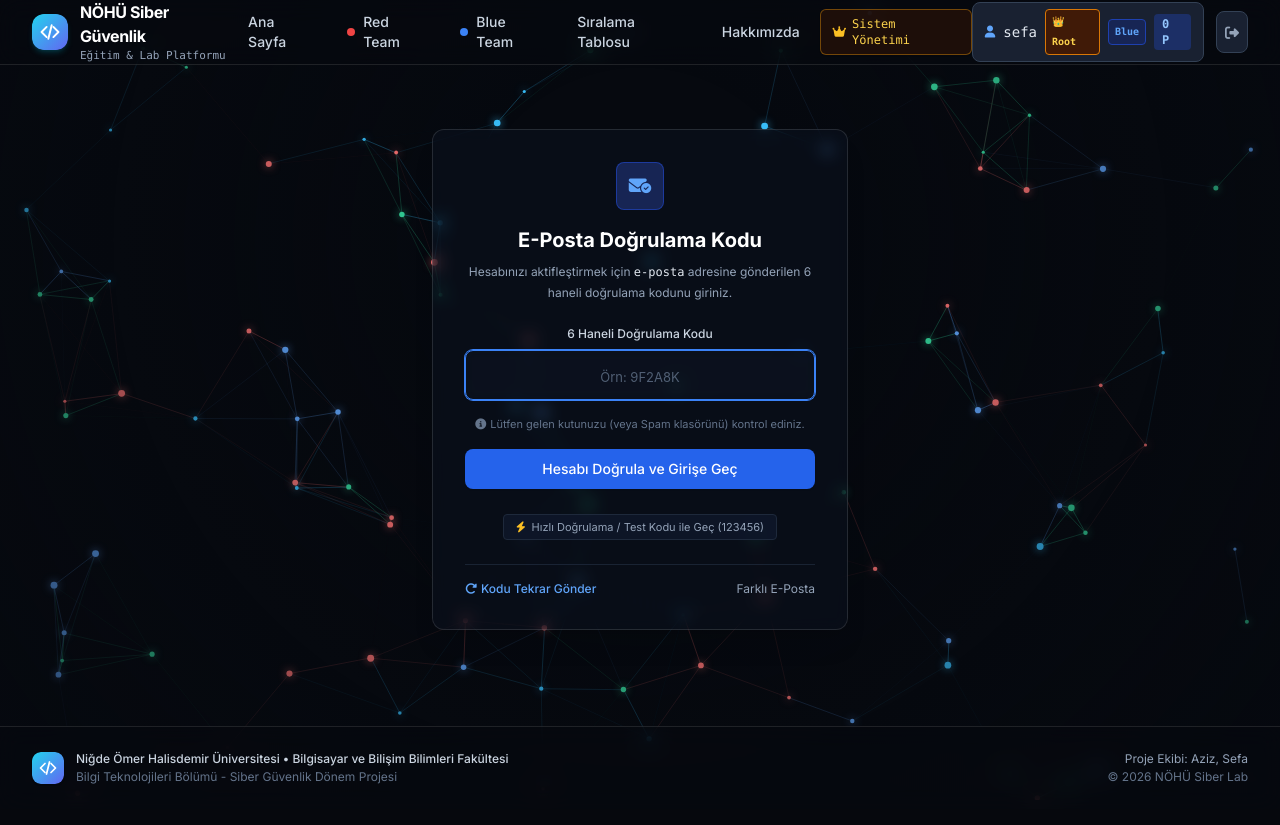
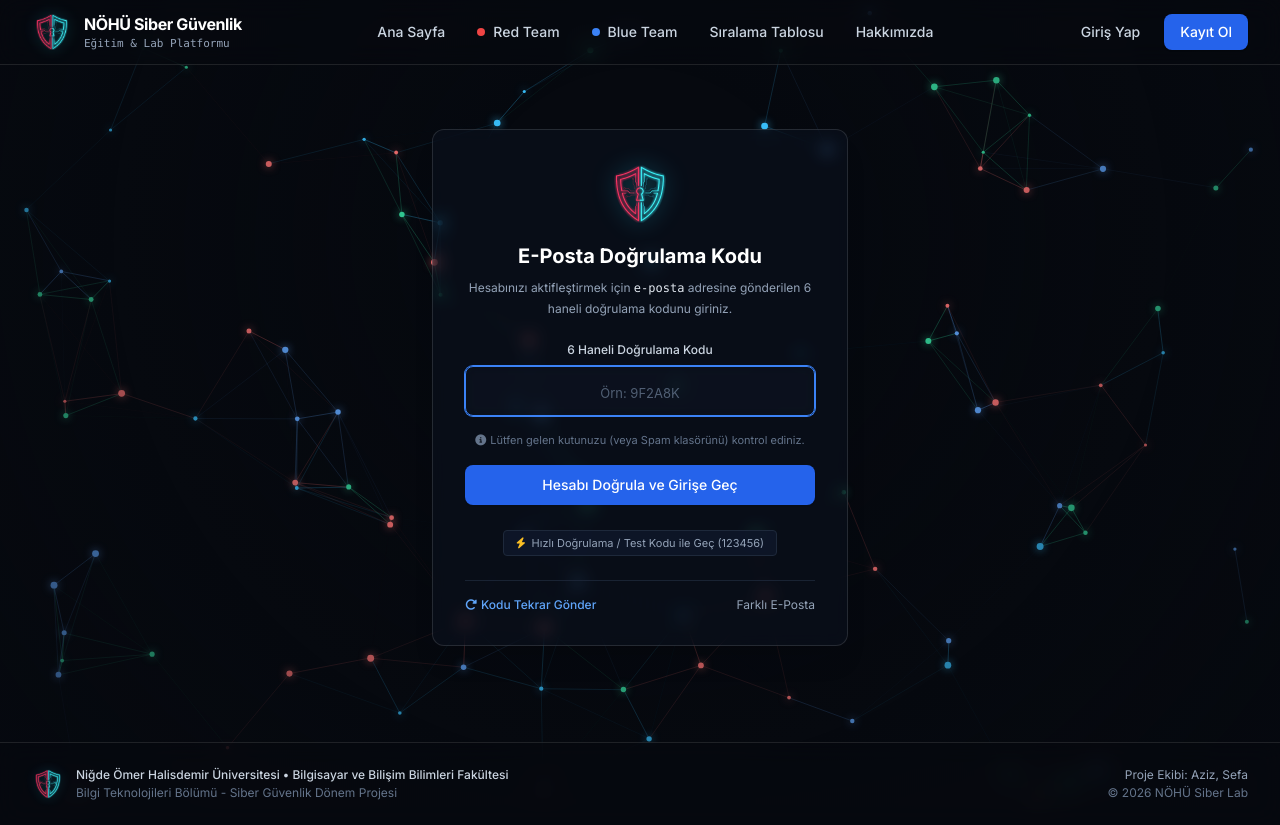
Before and after one commit to KLaxx0n/cyber-hub, a Flask app: page /verify in a window 1280 px wide. Before the commit the page ends 800 px from the top, so only its background shows below. Run offline with Flask 3, Linux system fonts and the light colour scheme; the visitor is signed in with stand-in values (Sample User, id 1); some libraries are stand-ins or nearby versions.

Commit message:
Reset all users, update seed data, add health check endpoint and keep-alive workflow

```diff
--- a/app.py
+++ b/app.py
@@ -128,6 +128,10 @@ def generate_verification_code():
     return ''.join(secrets.choice(chars) for _ in range(6))
 
 # ----------------- ROUTES ----------------- #
+
+@app.route('/health')
+def health_check():
+    return jsonify(status="healthy", service="cyber-hub"), 200
 
 @app.route('/')
 def index():
--- a/templates/base.html
+++ b/templates/base.html
@@ -53,7 +53,7 @@
                 <!-- Brand / Logo -->
                 <div class="flex items-center space-x-3">
                     <a href="{{ url_for('index') }}" class="flex items-center space-x-3 group">
-                        <img src="{{ url_for('static', filename='img/logo.svg') }}" alt="NÖHÜ Bilişim Logo" class="w-9 h-9 rounded-xl shadow-md shadow-cyan-500/20 group-hover:scale-105 transition-transform duration-200 object-cover">
+                        <img src="{{ url_for('static', filename='img/logo.png') }}" alt="NÖHÜ Siber Güvenlik Logo" class="w-10 h-10 object-contain drop-shadow-[0_0_8px_rgba(34,211,238,0.35)] group-hover:scale-110 group-hover:drop-shadow-[0_0_12px_rgba(239,68,68,0.45)] transition-all duration-300">
                         <div>
                             <div class="font-bold text-white text-sm sm:text-base tracking-tight leading-tight group-hover:text-cyan-300 transition-colors">NÖHÜ Siber Güvenlik</div>
                             <div class="text-[11px] text-slate-400 font-mono">Eğitim & Lab Platformu</div>
@@ -159,7 +159,7 @@
     <footer class="border-t border-white/10 bg-[#06090f]/50 backdrop-blur-md py-6 text-xs text-slate-400 mt-12 relative z-10">
         <div class="max-w-7xl mx-auto px-4 sm:px-6 lg:px-8 flex flex-col md:flex-row items-center justify-between gap-3">
             <div class="flex items-center space-x-3">
-                <img src="{{ url_for('static', filename='img/logo.svg') }}" alt="NÖHÜ Bilişim Logo" class="w-8 h-8 rounded-lg shadow-sm">
+                <img src="{{ url_for('static', filename='img/logo.png') }}" alt="NÖHÜ Siber Güvenlik Logo" class="w-8 h-8 object-contain drop-shadow-[0_0_6px_rgba(34,211,238,0.3)]">
                 <div>
                     <p class="font-medium text-slate-300">Niğde Ömer Halisdemir Üniversitesi &bull; Bilgisayar ve Bilişim Bilimleri Fakültesi</p>
                     <p class="text-slate-500 mt-0.5">Bilgi Teknolojileri Bölümü - Siber Güvenlik Dönem Projesi</p>
--- a/templates/login.html
+++ b/templates/login.html
@@ -6,8 +6,8 @@
 <div class="max-w-md mx-auto px-4 py-12">
     <div class="cyber-card p-8 border border-slate-800/80 shadow-xl">
         <div class="text-center mb-6">
-            <div class="w-12 h-12 rounded-lg bg-blue-950 border border-blue-800/80 flex items-center justify-center text-blue-400 text-lg mx-auto mb-3">
-                <i class="fa-solid fa-lock"></i>
+            <div class="w-16 h-16 flex items-center justify-center mx-auto mb-3">
+                <img src="{{ url_for('static', filename='img/logo.png') }}" alt="Logo" class="w-16 h-16 object-contain drop-shadow-[0_0_12px_rgba(34,211,238,0.4)]">
             </div>
             <h2 class="text-xl font-bold text-white">Öğrenci Girişi</h2>
             <p class="text-xs text-slate-400 mt-1">Platforma erişmek için bilgilerinizi giriniz.</p>
--- a/templates/register.html
+++ b/templates/register.html
@@ -6,8 +6,8 @@
 <div class="max-w-md mx-auto px-4 py-12">
     <div class="cyber-card p-8 border border-slate-800/80 shadow-xl">
         <div class="text-center mb-6">
-            <div class="w-12 h-12 rounded-lg bg-blue-950 border border-blue-800/80 flex items-center justify-center text-blue-400 text-lg mx-auto mb-3">
-                <i class="fa-solid fa-user-plus"></i>
+            <div class="w-16 h-16 flex items-center justify-center mx-auto mb-3">
+                <img src="{{ url_for('static', filename='img/logo.png') }}" alt="Logo" class="w-16 h-16 object-contain drop-shadow-[0_0_12px_rgba(34,211,238,0.4)]">
             </div>
             <h2 class="text-xl font-bold text-white">Öğrenci Kaydı</h2>
             <p class="text-xs text-slate-400 mt-1">Laboratuvar ortamına katılmak için bilgilerinizi giriniz.</p>
--- a/templates/verify.html
+++ b/templates/verify.html
@@ -18,8 +18,8 @@
 {% block content %}
 <div class="max-w-md mx-auto px-4 py-12">
     <div class="cyber-card p-8 border border-slate-800/80 text-center shadow-xl">
-        <div class="w-12 h-12 rounded-lg bg-blue-950 border border-blue-800/80 flex items-center justify-center text-blue-400 text-lg mx-auto mb-4">
-            <i class="fa-solid fa-envelope-circle-check"></i>
+        <div class="w-16 h-16 flex items-center justify-center mx-auto mb-4">
+            <img src="{{ url_for('static', filename='img/logo.png') }}" alt="Logo" class="w-16 h-16 object-contain drop-shadow-[0_0_12px_rgba(34,211,238,0.4)]">
         </div>
         <h2 class="text-xl font-bold text-white">E-Posta Doğrulama Kodu</h2>
         <p class="text-xs text-slate-400 mt-2 leading-relaxed">
```
Also changed, not shown: seed_data.py (+4 -24 lines), .github/workflows/keep_alive.yml (added), cyberhub.db, static/img/apple-touch-icon.png, static/img/favicon-32.png, static/img/favicon.ico (added), static/img/favicon.png (added), static/img/favicon.svg, static/img/logo.png (added), static/img/logo.svg, static/img/logo_hd.png (added).
